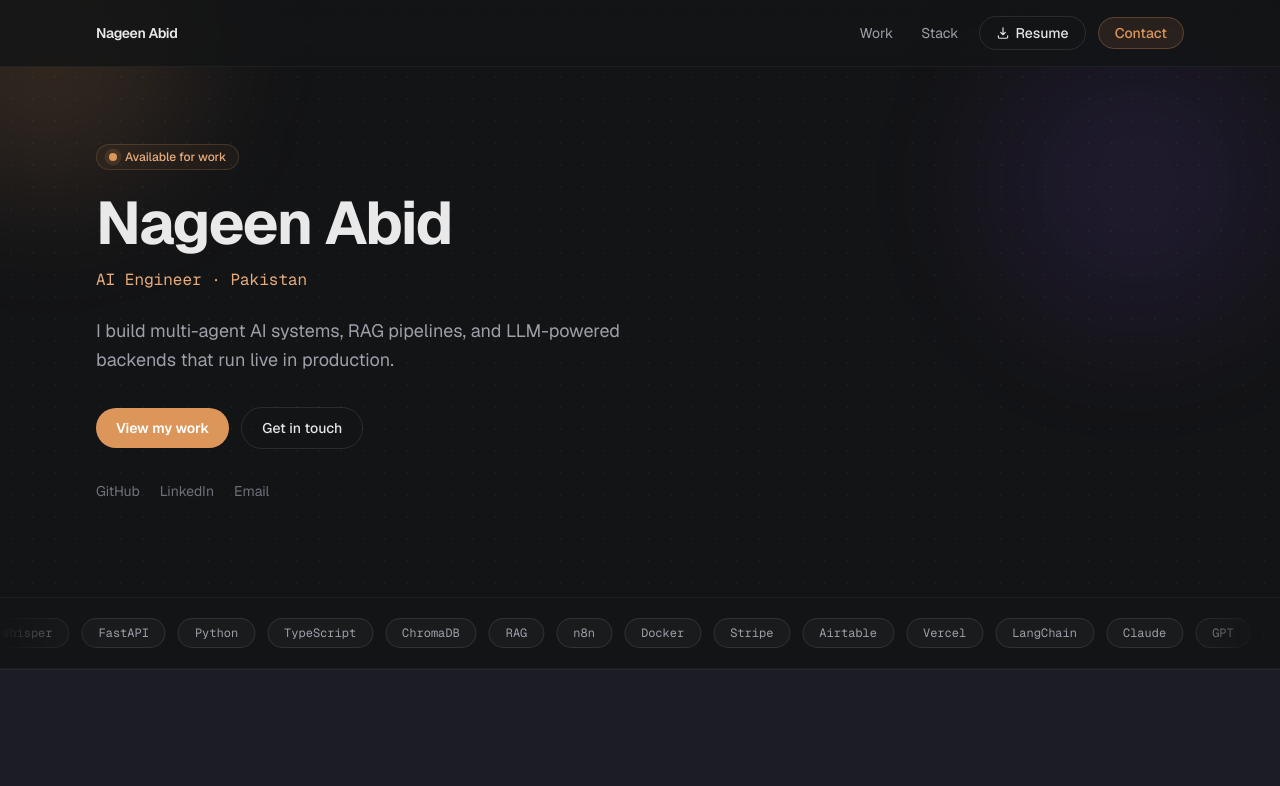
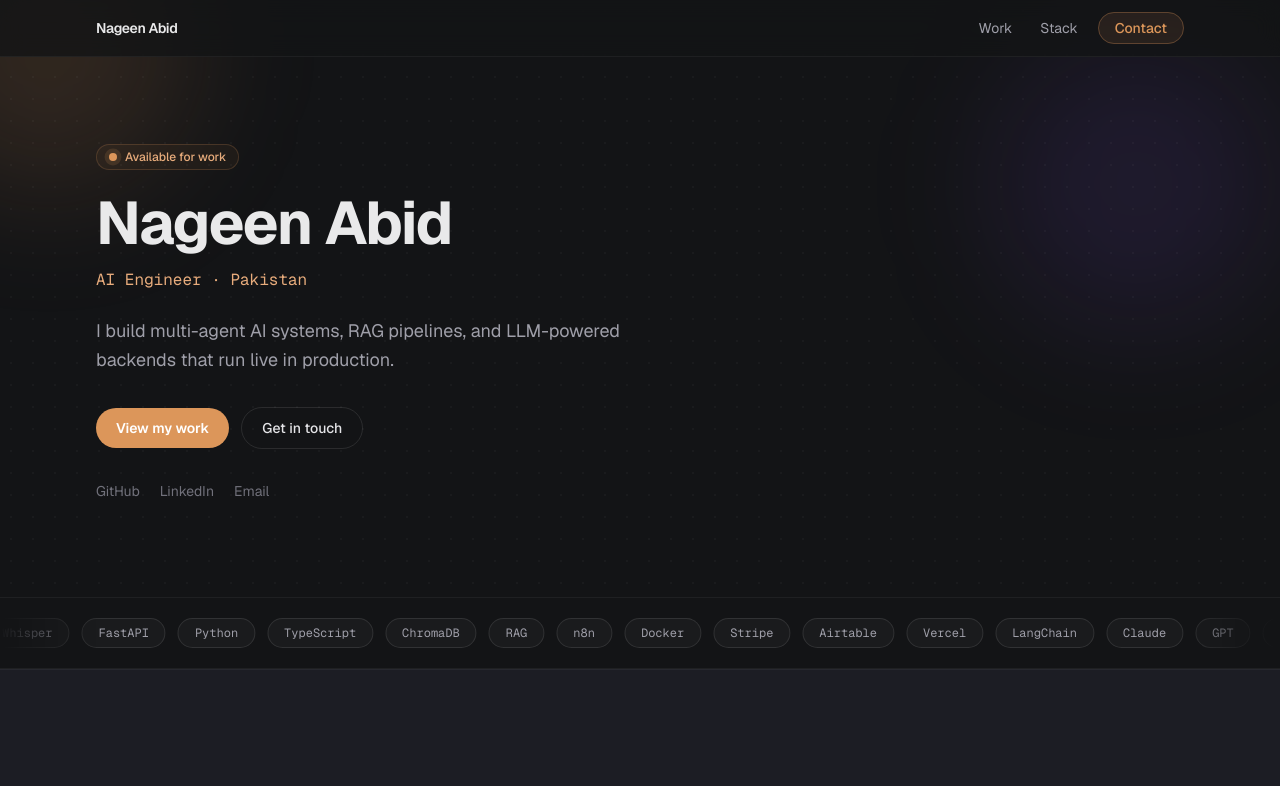
Before and after one commit to nageen24/nageen-portfolio, a Next.js app: page / in a window 1280 px wide. Shown: the top 786 px of the page. Built offline with nearby package versions, Linux system fonts and the light colour scheme.

Commit message:
Remove resume download button, tweak footer background
- Drop the desktop and mobile "Resume" download links from Nav
- Footer background uses bg-ink-soft instead of bg-ink

Co-Authored-By: Claude Sonnet 5 <noreply@anthropic.com>

```diff
--- a/src/components/Footer.tsx
+++ b/src/components/Footer.tsx
@@ -11,7 +11,7 @@ function WhatsAppIcon() {
 
 export default function Footer() {
   return (
-    <footer id="contact" className="border-t border-white/5 bg-ink">
+    <footer id="contact" className="border-t border-white/5 bg-ink-soft">
       <div className="mx-auto max-w-6xl px-5 py-16 sm:px-8 sm:py-20">
         <p className="font-mono text-xs uppercase tracking-widest text-accent">
           / contact
--- a/src/components/Nav.tsx
+++ b/src/components/Nav.tsx
@@ -30,18 +30,6 @@ export default function Nav() {
               </Link>
             </li>
           ))}
-          <li>
-            <a
-              href="/resume.pdf"
-              download
-              className="inline-flex items-center gap-1.5 rounded-full border border-white/10 px-4 py-1.5 text-sm font-medium text-zinc-200 transition-colors hover:border-white/25 hover:bg-white/5"
-            >
-              <svg viewBox="0 0 24 24" className="h-3.5 w-3.5" fill="none" stroke="currentColor" strokeWidth="2">
-                <path d="M12 3v12m0 0 4-4m-4 4-4-4M4 17v2a2 2 0 0 0 2 2h12a2 2 0 0 0 2-2v-2" strokeLinecap="round" strokeLinejoin="round" />
-              </svg>
-              Resume
-            </a>
-          </li>
           <li>
             <Link
               href="/#contact"
@@ -95,19 +83,6 @@ export default function Nav() {
               </li>
             ))}
             <li>
-              <a
-                href="/resume.pdf"
-                download
-                onClick={() => setOpen(false)}
-                className="mt-2 inline-flex items-center gap-1.5 rounded-full border border-white/10 px-4 py-2 text-sm font-medium text-zinc-200"
-              >
-                <svg viewBox="0 0 24 24" className="h-3.5 w-3.5" fill="none" stroke="currentColor" strokeWidth="2">
-                  <path d="M12 3v12m0 0 4-4m-4 4-4-4M4 17v2a2 2 0 0 0 2 2h12a2 2 0 0 0 2-2v-2" strokeLinecap="round" strokeLinejoin="round" />
-                </svg>
-                Resume
-              </a>
-            </li>
-            <li>
               <Link
                 href="/#contact"
                 onClick={() => setOpen(false)}
```
